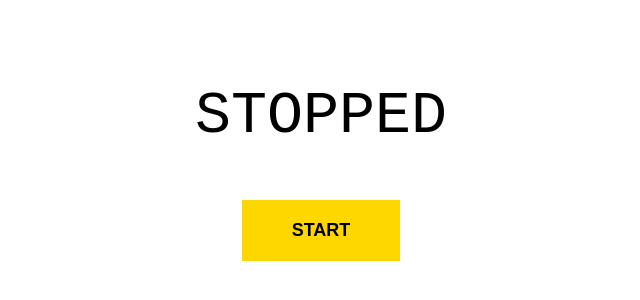
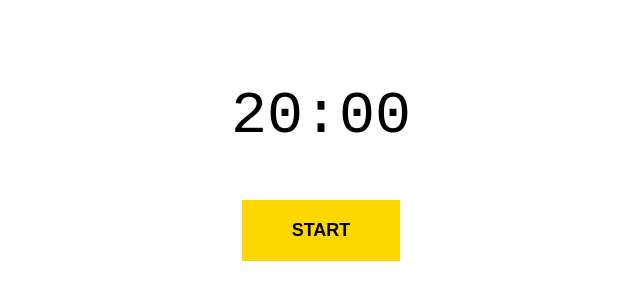
Before and after one commit to pirey/timer, a React (Create React App) app: page / in a window 1280 px wide. Shown: the part 254-554 px from the top of the page, without its empty margins (319-959 px from the left). Built offline with nearby package versions, Linux system fonts and the light colour scheme.

Commit message:
implement pause

```diff
--- a/src/components/Clock.js
+++ b/src/components/Clock.js
@@ -1,6 +1,6 @@
 import React from 'react';
 
-export default ({ isTicking, time }) => {
+export default ({ isTicking, isPaused, time }) => {
 
   const clockStyle = {
     fontSize: 60,
@@ -10,11 +10,7 @@ export default ({ isTicking, time }) => {
     fontFamily: 'monospace',
   };
 
-  const display = isTicking
-    ? (<div style={clockStyle}>{time || ''}</div>)
-    : (<div style={clockStyle}>STOPPED</div>);
-
   return (
-    <div>{display}</div>
+    <div style={clockStyle}>{time || ''}</div>
   );
 };
--- a/src/components/Control.js
+++ b/src/components/Control.js
@@ -1,6 +1,7 @@
 import React from 'react';
+import Flex from './Flex';
 
-export default ({ isTicking, start, stop }) => {
+export default ({ isTicking, isPaused, start, stop, pause }) => {
 
   const btnStyle = {
     width: '100%',
@@ -12,11 +13,21 @@ export default ({ isTicking, start, stop }) => {
     cursor: 'pointer',
     textTransform: 'uppercase',
     fontWeight: 'bold',
+    margin: '0 20px',
   };
 
   const btn = isTicking
-    ? (<button style={btnStyle} onClick={stop}>Stop</button>)
-    : (<button style={btnStyle} onClick={start}>Start</button>);
+    ? (
+      <Flex>
+        <button style={btnStyle} onClick={pause}>Pause</button>
+        <button style={btnStyle} onClick={stop}>Stop</button>
+      </Flex>
+    )
+    : (
+      <Flex>
+        <button style={btnStyle} onClick={start}>{isPaused?'Resume':'Start'}</button>
+      </Flex>
+    );
 
   return (
     <div>{btn}</div>
--- a/src/components/Timer.js
+++ b/src/components/Timer.js
@@ -8,16 +8,21 @@ class Timer extends Component {
   constructor(props) {
     super(props);
 
+    const remaining = this.generateDuration() - Date.now();
+    const time = this.millisToMinutesAndSeconds(remaining);
+
     this.state = {
       intervalInMilliseconds: 1000,
       isTicking: false,
+      isPaused: false,
       intervalId: null,
-      time: '',
-      remaining: null,
+      time,
+      remaining,
     };
 
     this.startTimer = this.startTimer.bind(this);
     this.stopTimer = this.stopTimer.bind(this);
+    this.pauseTimer = this.pauseTimer.bind(this);
   }
 
   generateDuration() {
@@ -27,6 +32,11 @@ class Timer extends Component {
 
     //const threeSeconds = 1000 * 3;
     //return now + threeSeconds;
+  }
+
+  generateRemaining() {
+    const duration = this.generateDuration();
+    return duration - Date.now();
   }
 
   milToMinutes(millis) {
@@ -50,26 +60,41 @@ class Timer extends Component {
 
   startTimer() {
     const { intervalInMilliseconds } = this.state;
+
+    this.setState((prev, props) => {
+
+      return {
+        isTicking: true,
+        intervalId: setInterval(this.updateTimer.bind(this), intervalInMilliseconds),
+      };
+    });
+  }
+
+  stopTimer() {
+    const { intervalId } = this.state;
     const remaining = this.generateDuration() - Date.now();
+    const time = this.millisToMinutesAndSeconds(remaining);
+
+    clearInterval(intervalId);
 
     this.setState((prev, props) => ({
-      isTicking: true,
-      intervalId: setInterval(this.updateTimer.bind(this), intervalInMilliseconds),
-      time: this.millisToMinutesAndSeconds(remaining),
+      isTicking: false,
+      isPaused: false,
+      intervalId: null,
+      time,
       remaining,
     }));
   }
 
-  stopTimer() {
+  pauseTimer() {
     const { intervalId } = this.state;
 
     clearInterval(intervalId);
 
     this.setState((prev, props) => ({
       isTicking: false,
+      isPaused: true,
       intervalId: null,
-      time: '',
-      remaining: null,
     }));
   }
 
@@ -88,15 +113,17 @@ class Timer extends Component {
   }
 
   render() {
-    const { isTicking } = this.state;
+    const { isTicking, isPaused } = this.state;
 
     return (
       <Flex full center vertical>
-        <Clock isTicking={isTicking} time={this.state.time} />
+        <Clock isTicking={isTicking} isPaused={isPaused} time={this.state.time} />
         <Control
           isTicking={isTicking}
+          isPaused={isPaused}
           start={this.startTimer}
           stop={this.stopTimer}
+          pause={this.pauseTimer}
         />
       </Flex>
     );
```
